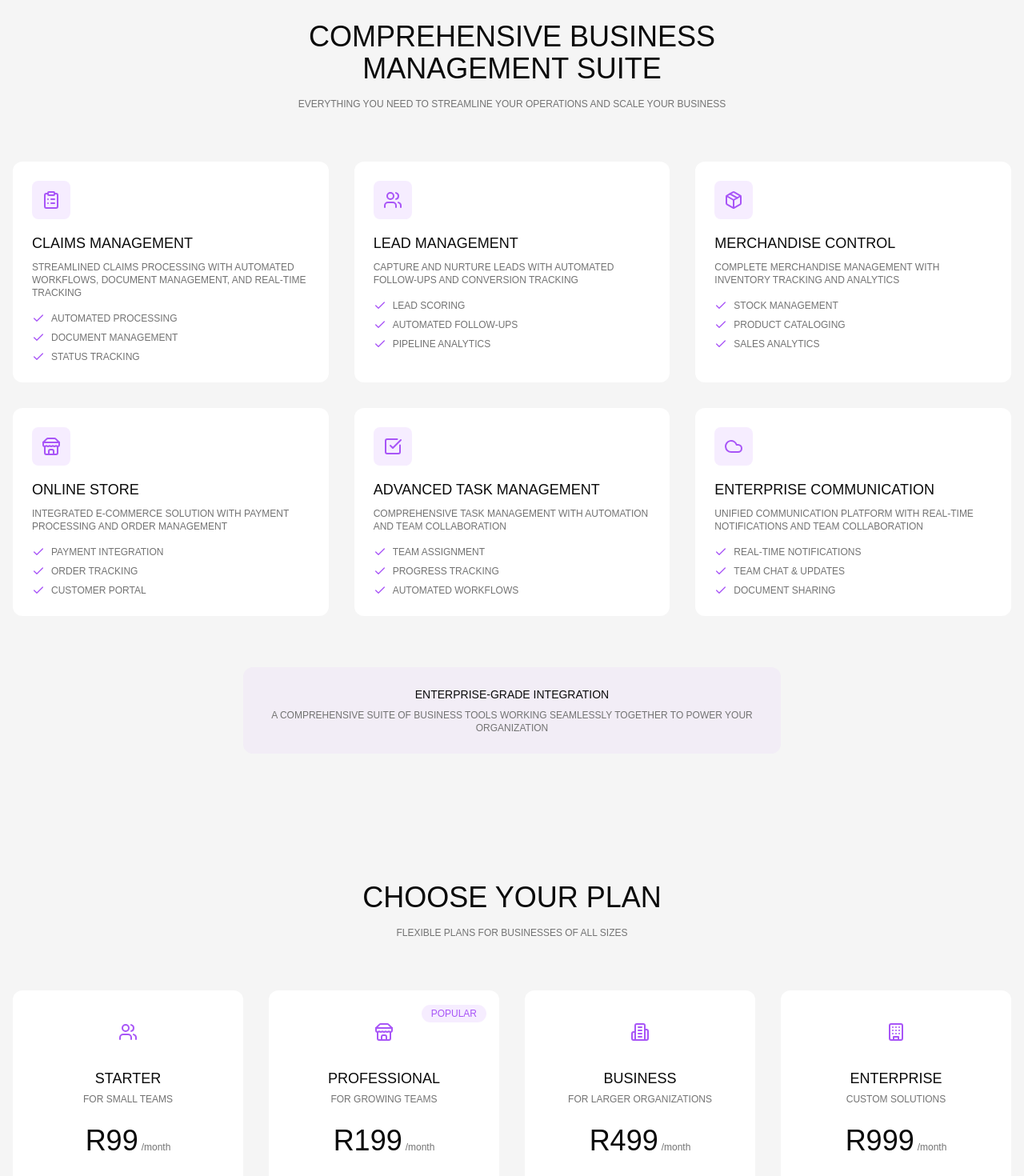
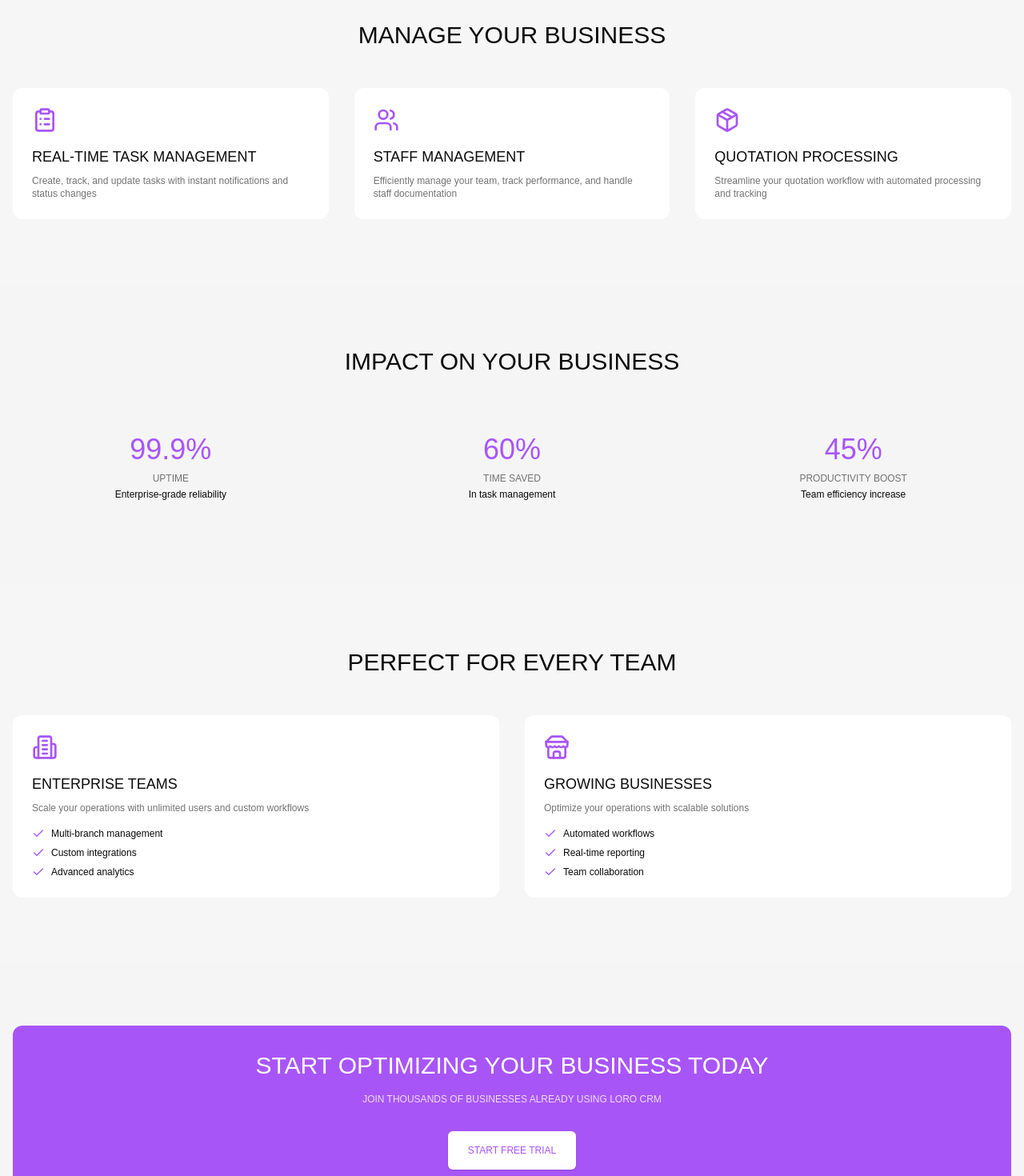
Before and after one commit to legendssoftware/loro-web, a Next.js app: page /landing-page in a window 1280 px wide. Shown: the part 1320-2790 px from the top of the page at 80% size. Built offline with nearby package versions, Linux system fonts and the light colour scheme; no server answers; a web font is replaced by a local one.

Commit message:
landing page revamp and SEO data

```diff
--- /dev/null
+++ b/app/landing-page/layout.tsx
@@ -0,0 +1,27 @@
+import { Metadata } from 'next';
+
+export const metadata: Metadata = {
+  title: 'LORO CRM | Enterprise-Grade Business Management Solution',
+  description: 'LORO CRM - Your all-in-one business command center. Manage tasks, staff, quotations, claims, leads, and inventory with real-time updates and seamless integration.',
+  keywords: 'CRM, business management, task management, staff management, quotations, claims management, lead tracking, inventory management, real-time updates',
+  openGraph: {
+    title: 'LORO CRM - Enterprise Business Command Center',
+    description: 'Streamline your business operations with our comprehensive mobile-first platform',
+    type: 'website',
+    images: ['/og-image.png'],
+  },
+  twitter: {
+    card: 'summary_large_image',
+    title: 'LORO CRM - Business Management Solution',
+    description: 'Complete control over your business operations with real-time updates',
+    images: ['/twitter-image.png'],
+  },
+};
+
+export default function LandingPageLayout({
+  children,
+}: {
+  children: React.ReactNode;
+}) {
+  return children;
+}
--- a/app/landing-page/page.tsx
+++ b/app/landing-page/page.tsx
@@ -305,6 +305,157 @@ const LandingPage: React.FunctionComponent = () => {
             }
           }
         `}</style>
+      </section>
+
+      {/* Features Showcase Section */}
+      <section id="features" className="w-full py-20 bg-accent/5">
+        <motion.div
+          variants={containerVariants}
+          initial="hidden"
+          animate="show"
+          className="container px-4 mx-auto"
+        >
+          <h2 className="text-3xl font-normal text-center uppercase font-body">
+            Manage Your Business
+          </h2>
+          <div className="grid grid-cols-1 gap-8 mt-12 md:grid-cols-2 lg:grid-cols-3">
+            <motion.div variants={itemVariants} className="p-6 transition-shadow bg-card rounded-xl hover:shadow-lg">
+              <ClipboardList className="w-8 h-8 text-primary" />
+              <h3 className="mt-4 text-lg font-normal uppercase font-body">Real-Time Task Management</h3>
+              <p className="mt-2 text-xs text-muted-foreground font-body">
+                Create, track, and update tasks with instant notifications and status changes
+              </p>
+            </motion.div>
+            <motion.div variants={itemVariants} className="p-6 transition-shadow bg-card rounded-xl hover:shadow-lg">
+              <Users className="w-8 h-8 text-primary" />
+              <h3 className="mt-4 text-lg font-normal uppercase font-body">Staff Management</h3>
+              <p className="mt-2 text-xs text-muted-foreground font-body">
+                Efficiently manage your team, track performance, and handle staff documentation
+              </p>
+            </motion.div>
+            <motion.div variants={itemVariants} className="p-6 transition-shadow bg-card rounded-xl hover:shadow-lg">
+              <Package className="w-8 h-8 text-primary" />
+              <h3 className="mt-4 text-lg font-normal uppercase font-body">Quotation Processing</h3>
+              <p className="mt-2 text-xs text-muted-foreground font-body">
+                Streamline your quotation workflow with automated processing and tracking
+              </p>
+            </motion.div>
+          </div>
+        </motion.div>
+      </section>
+
+      {/* Success Metrics Section */}
+      <section className="w-full py-20">
+        <motion.div
+          variants={containerVariants}
+          initial="hidden"
+          animate="show"
+          className="container px-4 mx-auto"
+        >
+          <h2 className="text-3xl font-normal text-center uppercase font-body">
+            Impact on Your Business
+          </h2>
+          <div className="grid grid-cols-1 gap-8 mt-12 md:grid-cols-3">
+            <motion.div variants={itemVariants} className="p-6 text-center">
+              <p className="text-4xl font-normal text-primary font-body">99.9%</p>
+              <p className="mt-2 text-xs uppercase text-muted-foreground font-body">Uptime</p>
+              <p className="mt-1 text-xs font-body">Enterprise-grade reliability</p>
+            </motion.div>
+            <motion.div variants={itemVariants} className="p-6 text-center">
+              <p className="text-4xl font-normal text-primary font-body">60%</p>
+              <p className="mt-2 text-xs uppercase text-muted-foreground font-body">Time Saved</p>
+              <p className="mt-1 text-xs font-body">In task management</p>
+            </motion.div>
+            <motion.div variants={itemVariants} className="p-6 text-center">
+              <p className="text-4xl font-normal text-primary font-body">45%</p>
+              <p className="mt-2 text-xs uppercase text-muted-foreground font-body">Productivity Boost</p>
+              <p className="mt-1 text-xs font-body">Team efficiency increase</p>
+            </motion.div>
+          </div>
+        </motion.div>
+      </section>
+
+      {/* Use Case Showcase */}
+      <section className="w-full py-20 bg-accent/5">
+        <motion.div
+          variants={containerVariants}
+          initial="hidden"
+          animate="show"
+          className="container px-4 mx-auto"
+        >
+          <h2 className="text-3xl font-normal text-center uppercase font-body">
+            Perfect For Every Team
+          </h2>
+          <div className="grid grid-cols-1 gap-8 mt-12 md:grid-cols-2">
+            <motion.div variants={itemVariants} className="p-6 transition-shadow bg-card rounded-xl hover:shadow-lg">
+              <Building2 className="w-8 h-8 text-primary" />
+              <h3 className="mt-4 text-lg font-normal uppercase font-body">Enterprise Teams</h3>
+              <p className="mt-2 text-xs text-muted-foreground font-body">
+                Scale your operations with unlimited users and custom workflows
+              </p>
+              <ul className="mt-4 space-y-2">
+                <li className="flex items-center text-xs font-body">
+                  <Check className="w-4 h-4 mr-2 text-primary" />
+                  Multi-branch management
+                </li>
+                <li className="flex items-center text-xs font-body">
+                  <Check className="w-4 h-4 mr-2 text-primary" />
+                  Custom integrations
+                </li>
+                <li className="flex items-center text-xs font-body">
+                  <Check className="w-4 h-4 mr-2 text-primary" />
+                  Advanced analytics
+                </li>
+              </ul>
+            </motion.div>
+            <motion.div variants={itemVariants} className="p-6 transition-shadow bg-card rounded-xl hover:shadow-lg">
+              <Store className="w-8 h-8 text-primary" />
+              <h3 className="mt-4 text-lg font-normal uppercase font-body">Growing Businesses</h3>
+              <p className="mt-2 text-xs text-muted-foreground font-body">
+                Optimize your operations with scalable solutions
+              </p>
+              <ul className="mt-4 space-y-2">
+                <li className="flex items-center text-xs font-body">
+                  <Check className="w-4 h-4 mr-2 text-primary" />
+                  Automated workflows
+                </li>
+                <li className="flex items-center text-xs font-body">
+                  <Check className="w-4 h-4 mr-2 text-primary" />
+                  Real-time reporting
+                </li>
+                <li className="flex items-center text-xs font-body">
+                  <Check className="w-4 h-4 mr-2 text-primary" />
+                  Team collaboration
+                </li>
+              </ul>
+            </motion.div>
+          </div>
+        </motion.div>
+      </section>
+
+      {/* Call-to-Action Section */}
+      <section className="w-full py-20">
+        <motion.div
+          variants={containerVariants}
+          initial="hidden"
+          animate="show"
+          className="container px-4 mx-auto"
+        >
+          <div className="p-8 text-center bg-primary rounded-xl">
+            <h2 className="text-3xl font-normal text-white uppercase font-body">
+              Start Optimizing Your Business Today
+            </h2>
+            <p className="mt-4 text-xs uppercase text-white/80 font-body">
+              Join thousands of businesses already using LORO CRM
+            </p>
+            <Button
+              className="h-12 mt-8 text-xs font-normal uppercase transition-colors bg-white text-primary font-body hover:bg-white/90"
+              onClick={() => router.push("/sign-up")}
+            >
+              Start Free Trial
+            </Button>
+          </div>
+        </motion.div>
       </section>
 
       {/* Features Section */}
```
